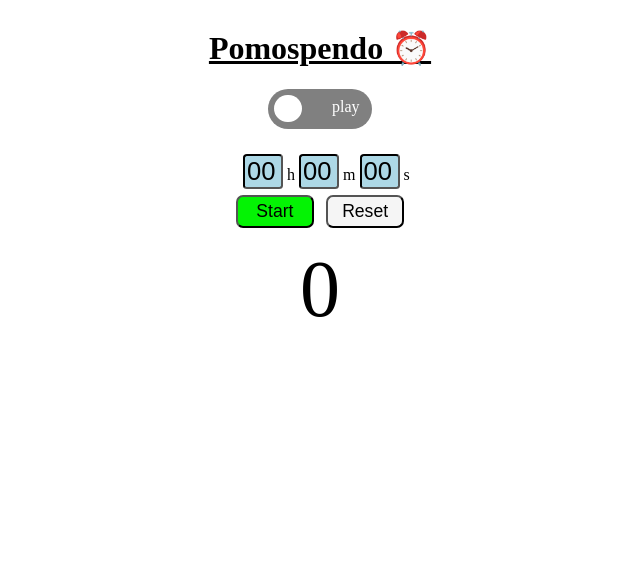
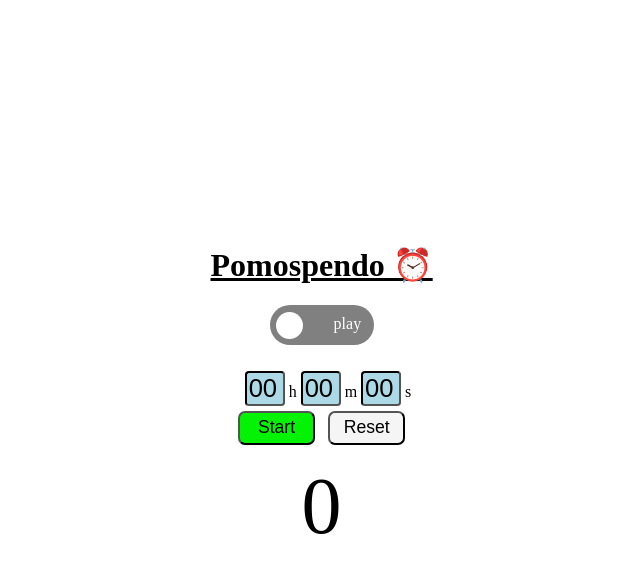
Before and after one commit to zaataylor/pomospendo, a plain HTML site: page index.html in a window 1280 px wide. Shown: the whole page, without its empty margins (320-960 px from the left). Drawn offline with Linux system fonts and the light colour scheme.

Commit message:
Center timer on page

```diff
--- a/index.html
+++ b/index.html
@@ -1,14 +1,17 @@
 <!DOCTYPE html>
 <html lang="en">
+
 <head>
     <meta charset="utf-8">
     <title>Pomospendo ⏰</title>
     <link rel="stylesheet" href="styles/slider.css">
-        <link rel="stylesheet" href="styles/styles.css">
+    <link rel="stylesheet" href="styles/timer.css">
     <link rel="shortcut icon" type="image/jpg" href="images/favicon_io/favicon.ico">
 </head>
+
 <body>
     <script type="text/javascript" src="script.js"></script>
+    <div class="timer-components-container">
         <h1>Pomospendo ⏰</h1>
         <!-- The slider for Work/Play mode -->
         <div class="work-or-play">
@@ -17,9 +20,12 @@
         </div>
         <!-- The timer -->
         <div class="timer">
-            <input id="time-input-hours" type="text" value="00" maxlength="2" placeholder="00" alt="Time Input: Hours"><span>h</span>
-            <input id="time-input-minutes" type="text" value="00" maxlength="2" placeholder="00" alt="Time Input: Minutes"><span>m</span>
-            <input id="time-input-seconds" type="text" value="00" maxlength="2" placeholder="00" alt="Time Input: Seconds"><span>s</span>
+            <input id="time-input-hours" type="text" value="00" maxlength="2" placeholder="00"
+                alt="Time Input: Hours"><span>h</span>
+            <input id="time-input-minutes" type="text" value="00" maxlength="2" placeholder="00"
+                alt="Time Input: Minutes"><span>m</span>
+            <input id="time-input-seconds" type="text" value="00" maxlength="2" placeholder="00"
+                alt="Time Input: Seconds"><span>s</span>
         </div>
         <!-- Timer Start/Stop and Reset buttons -->
         <div class="timer-buttons">
@@ -29,5 +35,7 @@
         <!-- Pomodoro Counter -->
         <div id="pomodoro-count">
         </div>
+    </div>
 </body>
+
 </html>
--- a/styles/styles.css
+++ b/styles/timer.css
@@ -3,11 +3,13 @@ h1 {
 }
 
 /* Center and stack page element column-wise */
-body {
+.timer-components-container {
     display: flex;
     justify-content: center;
     align-items: center;
     flex-direction: column;
+    min-height: 95vh;
+    min-width: 99vw;
 }
 
 .timer {
```
Lines whose indentation alone changed are shown as unchanged.
